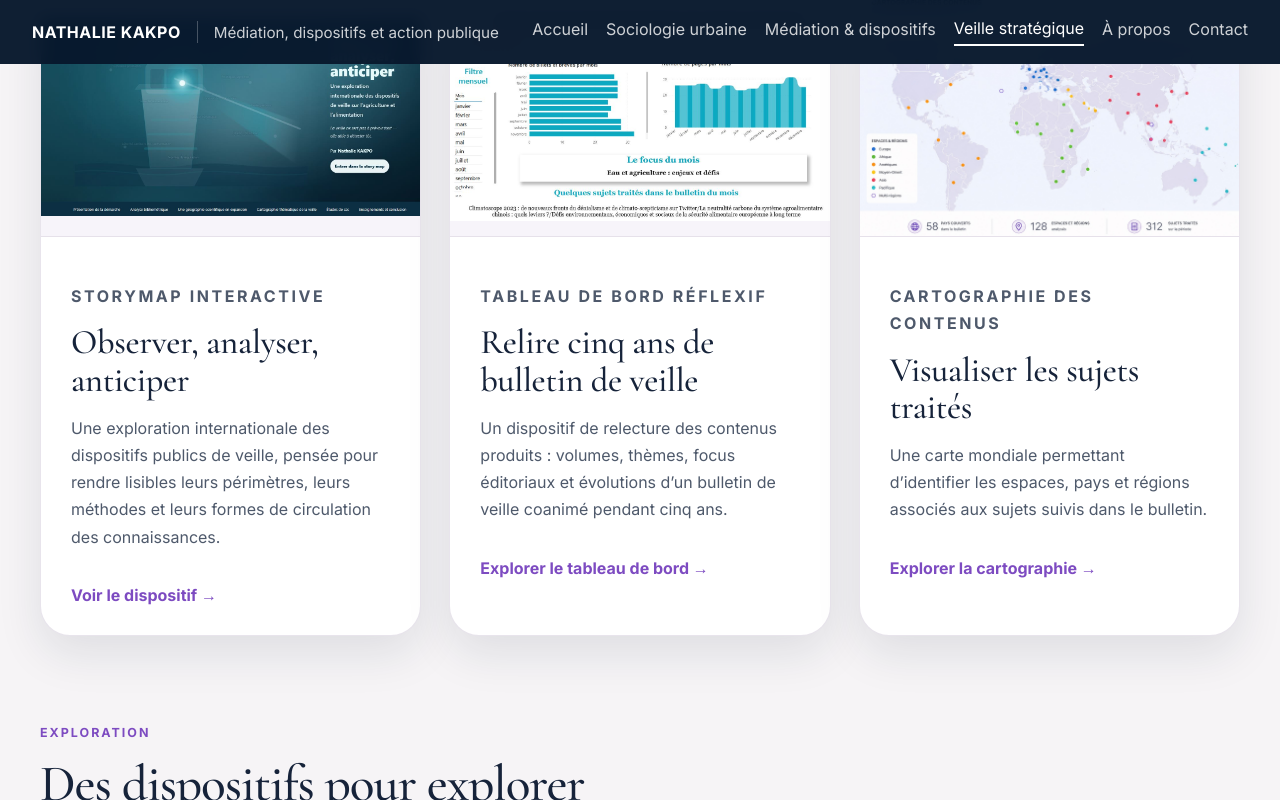
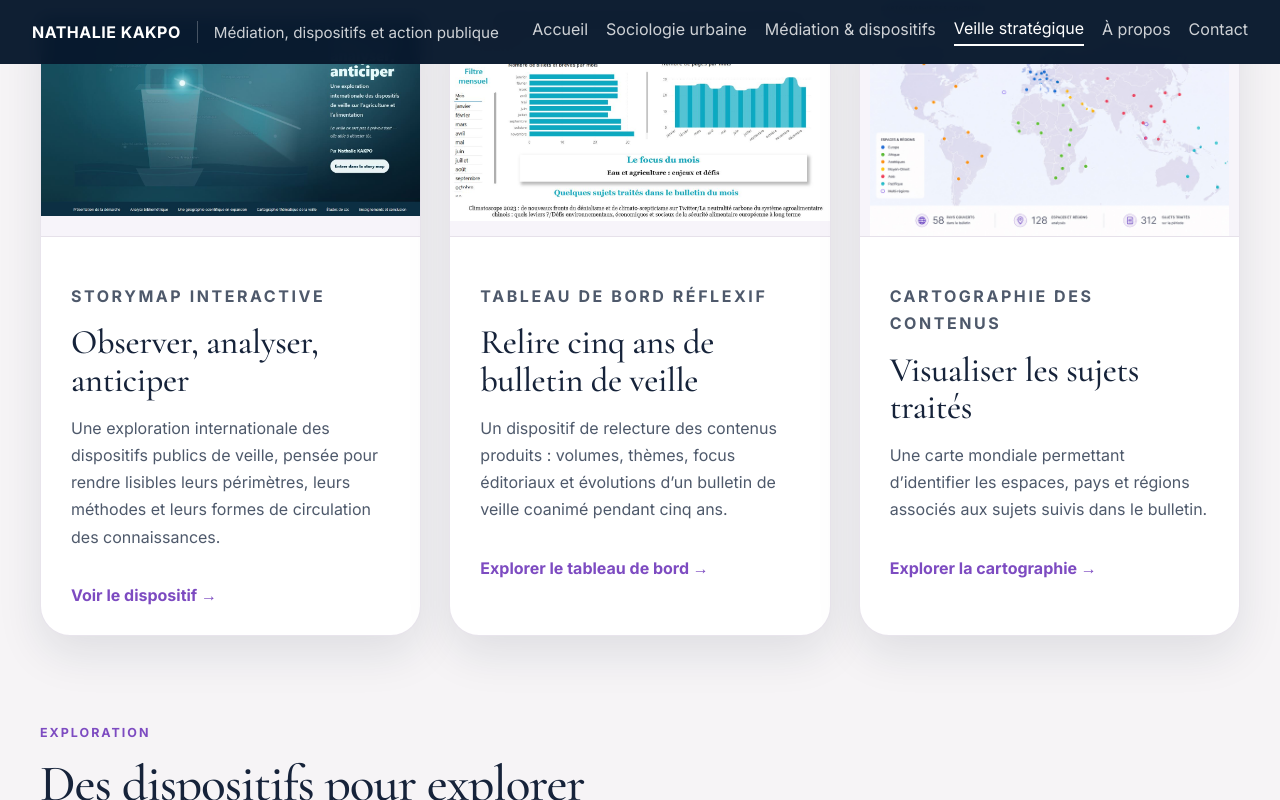
Before and after one commit to Nath76/site-personnel, a React (Vite) app: page / in a window 1280 px wide. Both pictures are taken after a click on the element 1053 px from the left and 1344 px from the top of the page. Shown: the part 696-1496 px from the top of the page. Built offline with nearby package versions, Linux system fonts and the light colour scheme.

Commit message:
Update imageClass for Veille component
Changed imageClass from 'image-cover image-map-powerbi' to 'image-contain'.

```diff
--- a/src/pages/Veille.jsx
+++ b/src/pages/Veille.jsx
@@ -21,7 +21,7 @@ linkLabel:"Explorer le tableau de bord",
 title:"Visualiser les sujets traités",
 kicker:"Cartographie des contenus",
 image: "/site-personnel/images/world-topics-map.jpg",
-imageClass:"image-cover image-map-powerbi",
+imageClass:"image-contain",
 text:"Une carte mondiale permettant d’identifier les espaces, pays et régions associés aux sujets suivis dans le bulletin.",
 link:"https://app.powerbi.com/view?r=eyJrIjoiZGU0MzgyNGEtOWM0My00OGVkLTgyYTItMmJiMTAzZDk3NWIwIiwidCI6ImI1ZWNkMTJhLTQ5YzAtNGQ2MC04OTI5LWZjOTQwMzA1MGRkMyJ9",
 linkLabel:"Explorer la cartographie",
```
